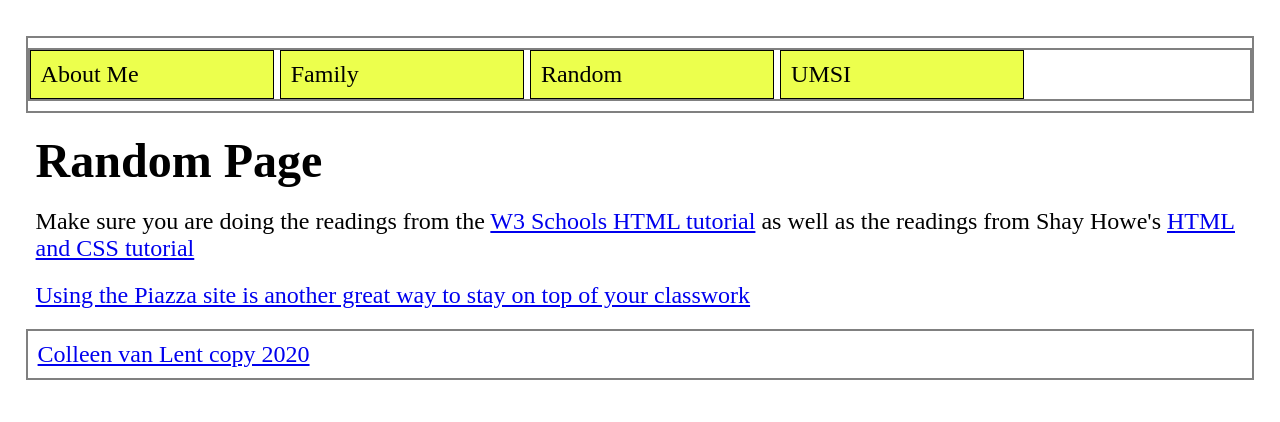
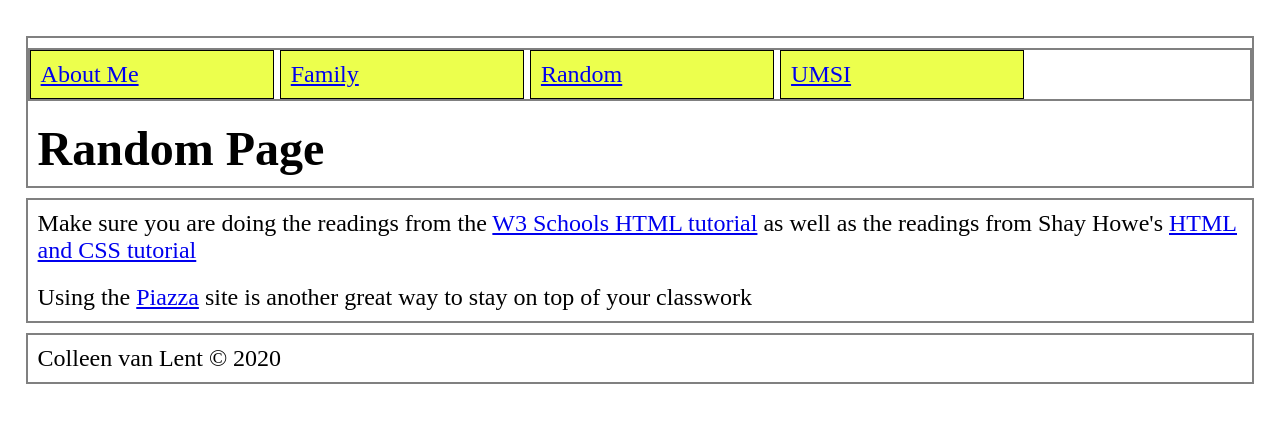
Before and after one commit to dcoh910/homework1-2021, a plain HTML site: page random.html in a window 1280 px wide. Drawn offline with Linux system fonts and the light colour scheme.

Commit message:
Add files via upload

```diff
--- a/random.html
+++ b/random.html
@@ -6,7 +6,7 @@
 	the console. -->
 	<meta charset="UTF-8">
 	<meta name="viewport" content="width=device-width, initial-scale=1.0">
-	<link rel="icon" href="imgs/favicon">
+	<link rel="icon" href="imgs/favicon.ico">
 	<link rel="stylesheet" href="css/html5reset.css">
 	<link rel="stylesheet" href="css/style.css">
 	<title>Random</title>
@@ -15,22 +15,23 @@
 	<header>
 		<nav>
 			<ul>
-				<li>About Me</li>
-				<li>Family</li>
-				<li>Random</li>
-				<li>UMSI</li>
+				<li><a href = "index.html">About Me</a></li>
+				<li><a href = "personal.html">Family</a></li>
+				<li><a href = "random.html">Random</a></li>
+				<li><a href = "http://www.si.umich.edu">UMSI</a></li>
 			</ul>
 		</nav>
+		<h2>Random Page</h2>
 	</header>
 
-	<h2>Random Page</h2>
 
-	<p>Make sure you are doing the readings from the <a href = "www.w3schools.com/html/">W3 Schools HTML tutorial</a> as well as the readings from Shay Howe's <a href = "https://learn.shayhowe.com/html-css/"<a>HTML and CSS tutorial</p>
+	<main>
+	<p>Make sure you are doing the readings from the <a href = "https://w3schools.com/html/">W3 Schools HTML tutorial</a> as well as the readings from Shay Howe's <a href = "https://learn.shayhowe.com/html-css/">HTML and CSS tutorial</a></p>
 
-	<p>Using the Piazza site is another great way to stay on top of your classwork</p>
-
+	<p>Using the <a href = "https://piazza.com/class/kjavmdyzw8p39c">Piazza</a> site is another great way to stay on top of your classwork </p>
+	</main>
 	<footer>
-		<p>Colleen van Lent copy 2020</p>
+		<p>Colleen van Lent &copy; 2020</p>
 	</footer>
 </body>
 </html>
```
Also changed, not shown: personal.html (+1 -1 lines).
